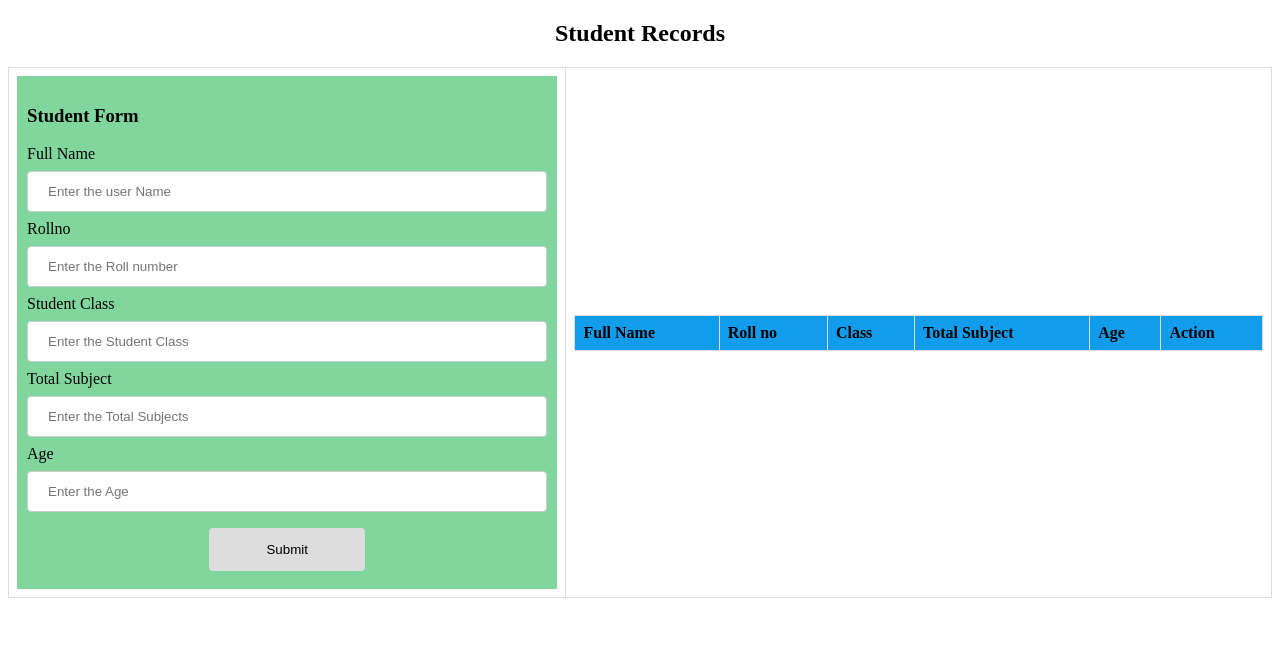
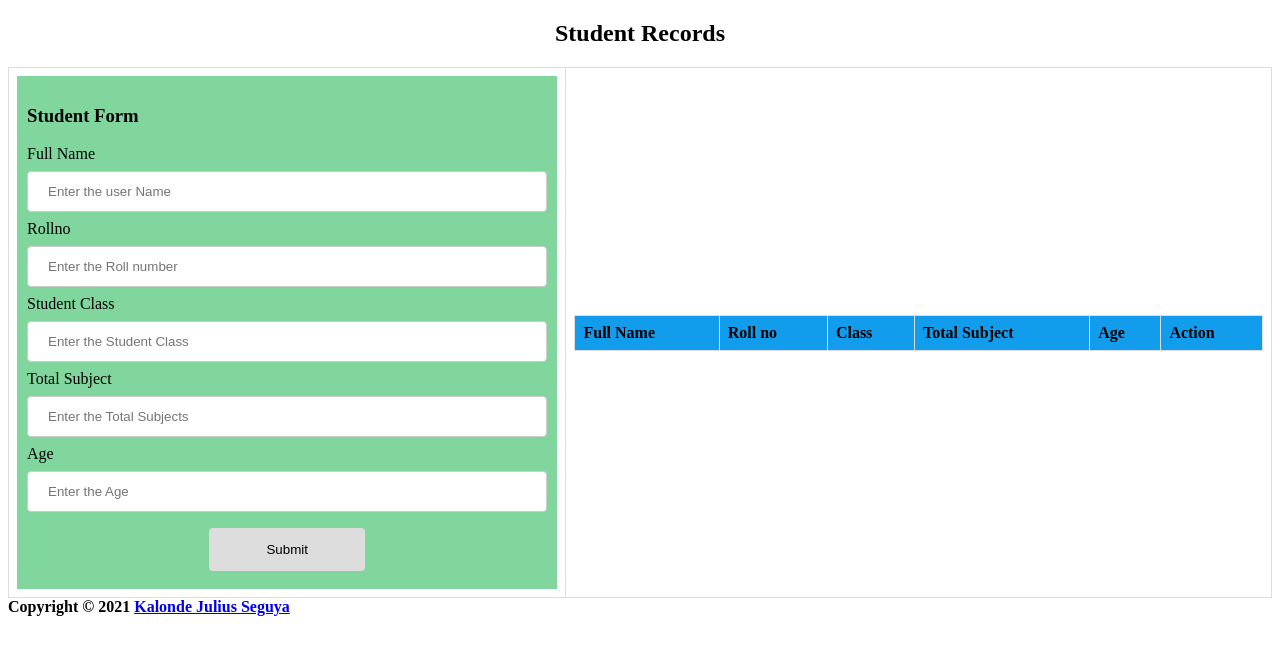
Before and after one commit to Kalonde-Julius/students-IS, a plain HTML site: page index.html in a window 1280 px wide. Drawn offline with Linux system fonts and the light colour scheme.

Commit message:
Update index.html

```diff
--- a/index.html
+++ b/index.html
@@ -1,5 +1,6 @@
 <!DOCTYPE html>
 <html lang="en">
+
 <head>
     <meta charset="UTF-8">
     <meta http-equiv="X-UA-Compatible" content="IE=edge">
@@ -9,6 +10,7 @@
      <!-- CSS File-->
     <link rel="stylesheet" href="css/style.css">
 </head>
+
 <body>
 	<CENTER><h2>Student Records</h2></CENTER>
     <!--Table-->
@@ -90,7 +92,13 @@
             </td>
         </tr>
     </table>
-    <!-- JS File-->
-    <script src="JS/script.js"></script>
+
 </body>
+
+<foot style="align-items: center">
+    <strong>Copyright &copy; 2021 <a href="https://Kalonde-Julius.github.com/Kalonde22">Kalonde Julius Seguya</a></strong>
+</foot>
+
+<!-- JS File-->
+<script src="JS/script.js"></script>
 </html>
```
